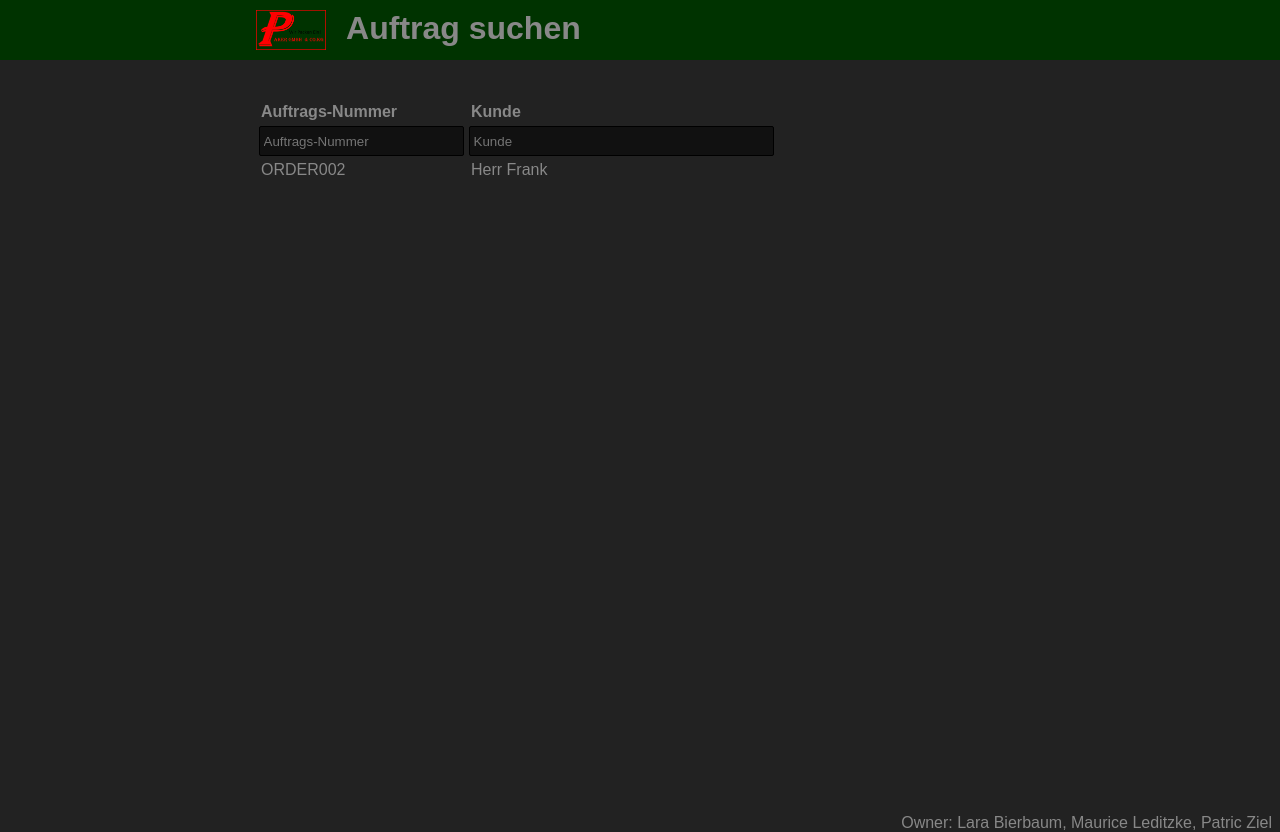
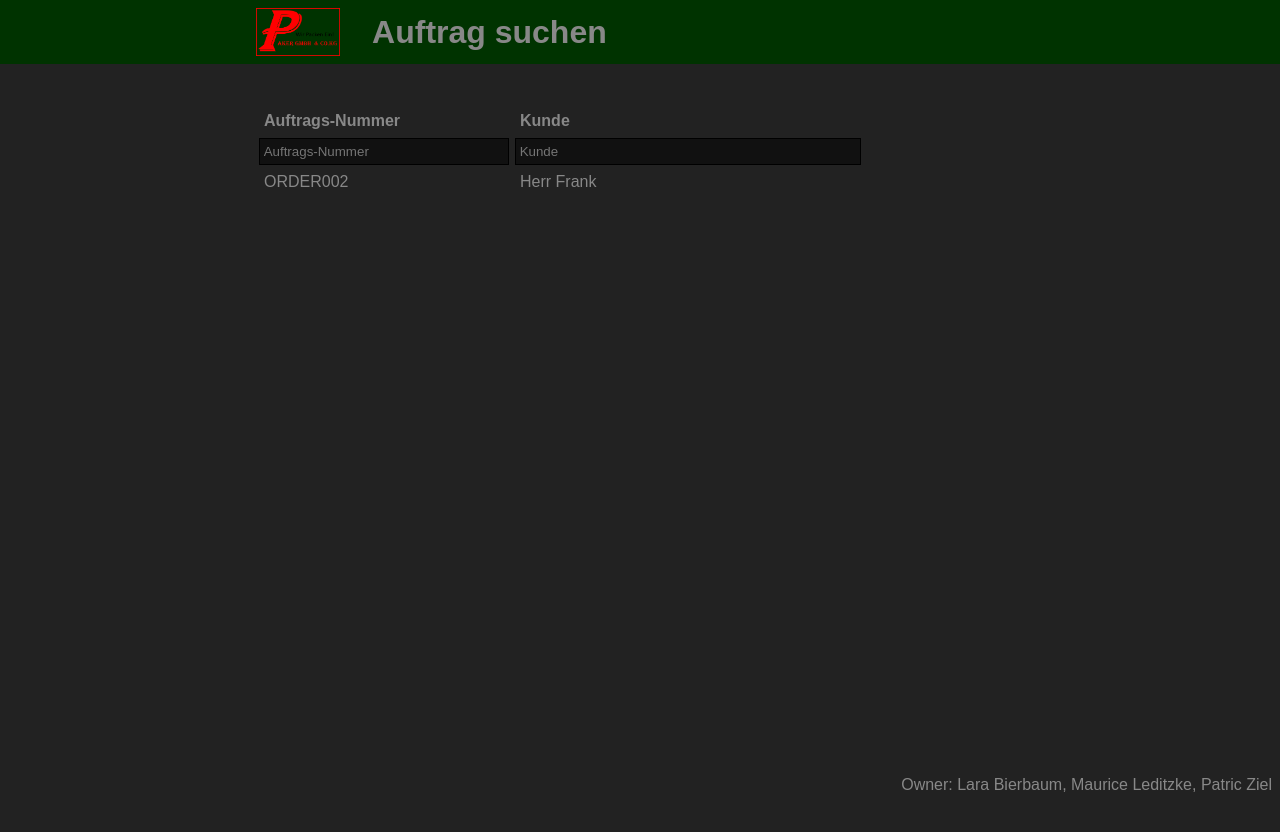
Before and after one commit to ITFA23Bierbaum/inventoryOverview, a Django app: page / in a window 1280 px wide. After the commit the page ends 792 px from the top, so only its background shows below. Run offline with Django 4.2, Linux system fonts and the light colour scheme; data comes from the database, SQL or seed files in the repository.

Commit message:
Styleanpassungen von px zu em

```diff
--- a/inventoryOverview/inventory/static/inventory/style.css
+++ b/inventoryOverview/inventory/static/inventory/style.css
@@ -17,16 +17,16 @@ body {
 }
 
 body > div {
-    padding: 8px;
+    padding: 0.5em;
 }
 
 .bannerDiv {
     display: flex;
-    height: 40px;
+    height: 3em;
     background-color: var(--dark-green);
     justify-content: space-between;
-    padding-top: 10px;
-    padding-bottom: 10px;
+    padding-top: .5em;
+    padding-bottom: .5em;
 }
 
 .bannerDiv > form {
@@ -36,15 +36,16 @@ body > div {
 }
 
 .bannerDiv > form > * {
-    margin: 4px;
+    margin: .25em;
 }
 
 .contentDiv {
-    height: calc(100% - 100px);
+    height: calc(100% - 9em);
+    margin-top: 2em;
 }
 
 .subcontentDiv {
-    height: 10px;
+    height: 1em;
     display: flex;
     justify-content: flex-end;
 }
@@ -66,27 +67,25 @@ table {
     border-spacing: 0;
 }
 
-td {
-    cursor: pointer;
-}
-
 tr.filter > th > input {
-    width: calc(100% - 5px);
+    width: calc(100% - .5em);
 }
 
 tr.filter > th {
     text-align: center;
 }
 
-tbody > tr:hover {
-    background: #333;
+input, button {
+    height: 2em;
+    padding: .25em;
 }
 
-input, button {
-    height: 30px;
-    border-radius: 2px;
-    border: 1px solid #000000;
-    padding: 4px;
+input {
+    border: .1em solid #000000;
+}
+
+button {
+    border: none;
 }
 
 input[type='search'] {
@@ -112,7 +111,7 @@ table tr > * {
 
 .header > th,
 .contentRow > td {
-    padding: 5px;
+    padding: .5em;
 }
 
 .filter > th {
@@ -121,15 +120,36 @@ table tr > * {
 
 .titleImage {
     height: 100%;
-    margin-right: 20px;
+    margin-right: 2em;
 }
 
 .title {
     display: flex;
+    align-items: center;
 }
 
-.contentDiv {
-    margin-top: 30px;
+.selectable td {
+    cursor: pointer;
+}
+
+.selectable tbody > tr:hover {
+    background: #333;
+}
+
+table.ordersTable {
+    width: calc(100% - 10em);
+}
+
+table.ordersTable tr > *:nth-child(1) {
+    width: 15em;
+}
+
+table.ordersTable tr > *:nth-child(2) {
+    width: calc(100% - 15em);
+}
+
+.subHeaderDiv {
+    margin-bottom: 1em;
 }
 
 @media screen and (min-width: 1000px) {
@@ -139,16 +159,3 @@ table tr > * {
         padding-right: 20%;
     }
 }
-
-table.ordersTable tr > *:nth-child(1) {
-    width: 200px;
-}
-
-table.ordersTable tr > *:nth-child(2) {
-    width: 300px;
-}
-
-.subHeaderDiv {
-    margin-top: 10px;
-    margin-bottom: 10px;
-}
--- a/inventoryOverview/inventory/templates/inventory/orderList.html
+++ b/inventoryOverview/inventory/templates/inventory/orderList.html
@@ -12,7 +12,7 @@
     <form id="frm_content" method="POST" enctype="multipart/form-data" >
         <script type="text/javascript" src="{% static 'inventory/orderListScript.js' %}" ></script>
         <table id="tbl_orders"
-               class="ordersTable" >
+               class="ordersTable selectable" >
             <thead>
                 <tr class="header" >
                     <th>Auftrags-Nummer</th>
```
